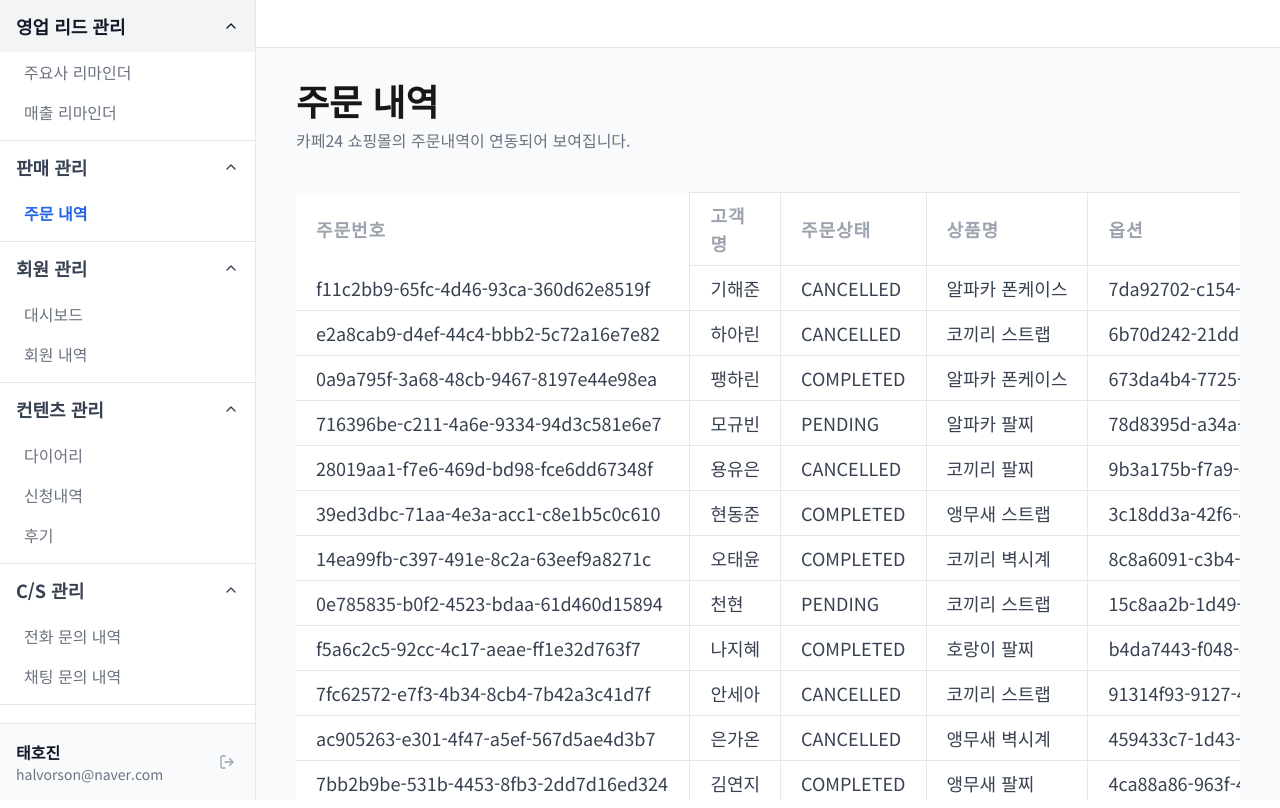
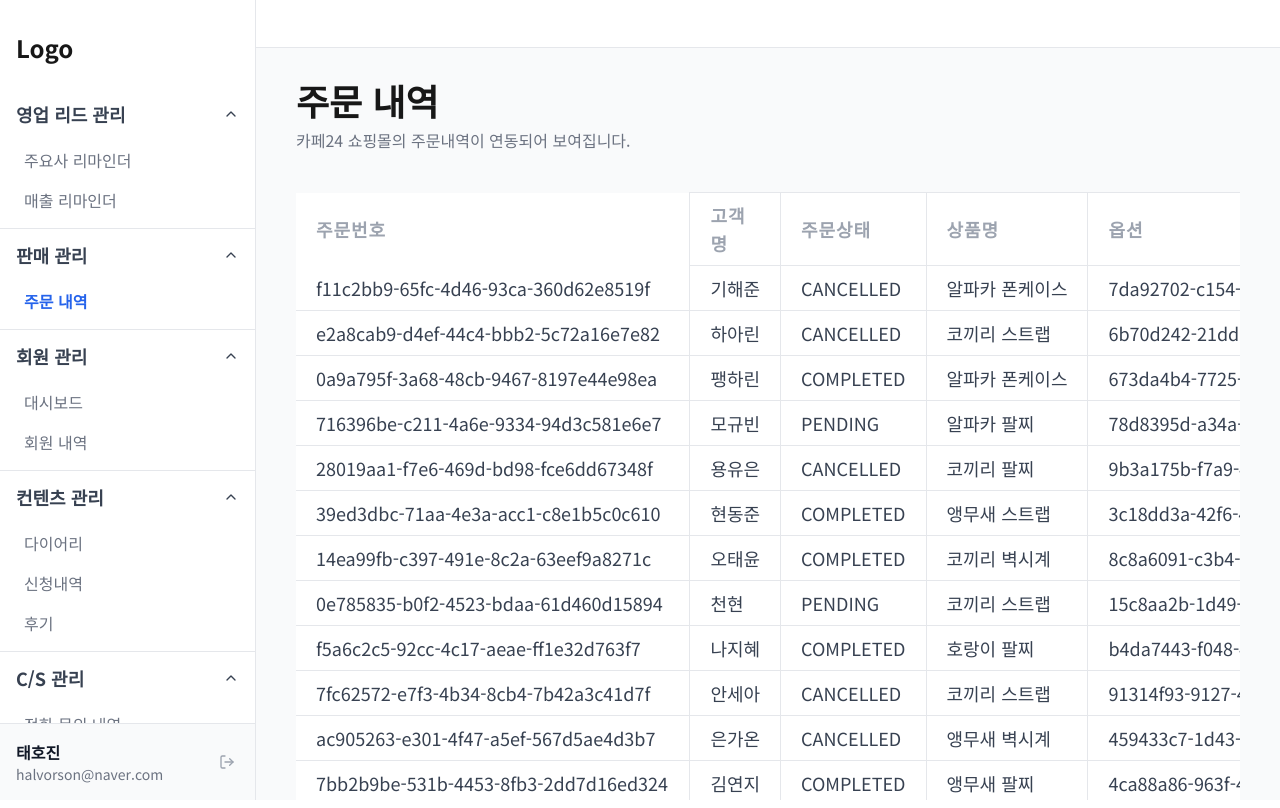
Before and after one commit to hiimjayson/crm, a Next.js app: page /order in a window 1280 px wide. Built offline with nearby package versions, Linux system fonts and the light colour scheme.

Commit message:
feat(components): add logo to SideBar

```diff
--- a/src/components/common/SideBar/index.tsx
+++ b/src/components/common/SideBar/index.tsx
@@ -4,12 +4,17 @@ import MenuItem from "./MenuItem";
 import Bio from "./Bio";
 import CommandMenu from "../CommandMenu";
 import { MENU_ITEMS } from "@/constants/menu";
+import Link from "next/link";
 
 export default function SideBar() {
   return (
     <>
       <CommandMenu />
       <nav className="relative w-64 bg-white border-r border-gray-200 h-screen">
+        <Link href="/">
+          <p className="text-2xl font-bold mt-8 mb-6 ml-4 select-none">Logo</p>
+        </Link>
+
         <div className="overflow-y-auto h-[calc(100vh-80px)]">
           {MENU_ITEMS.map((section) => (
             <Section key={section.category} title={section.category}>
```
